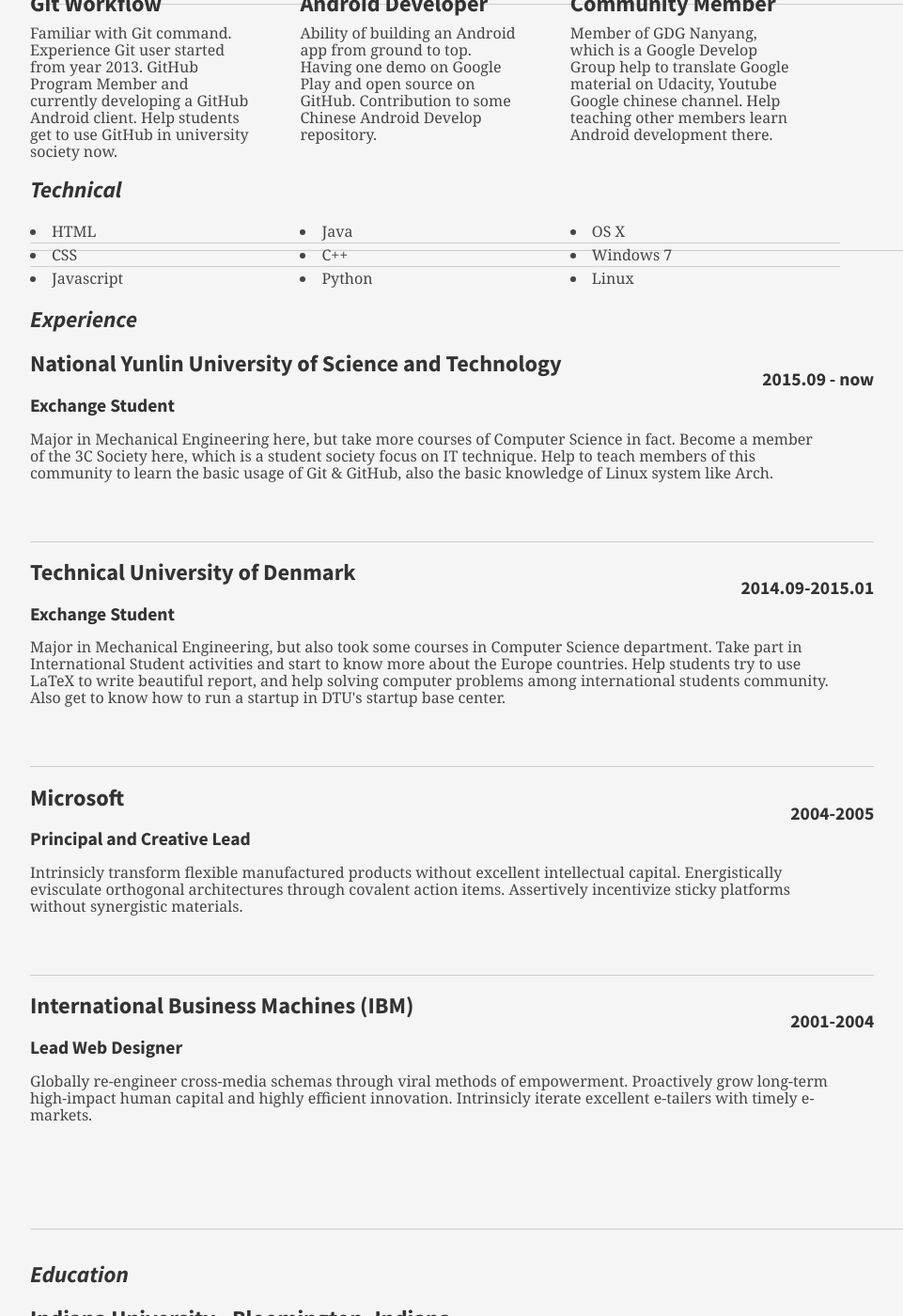
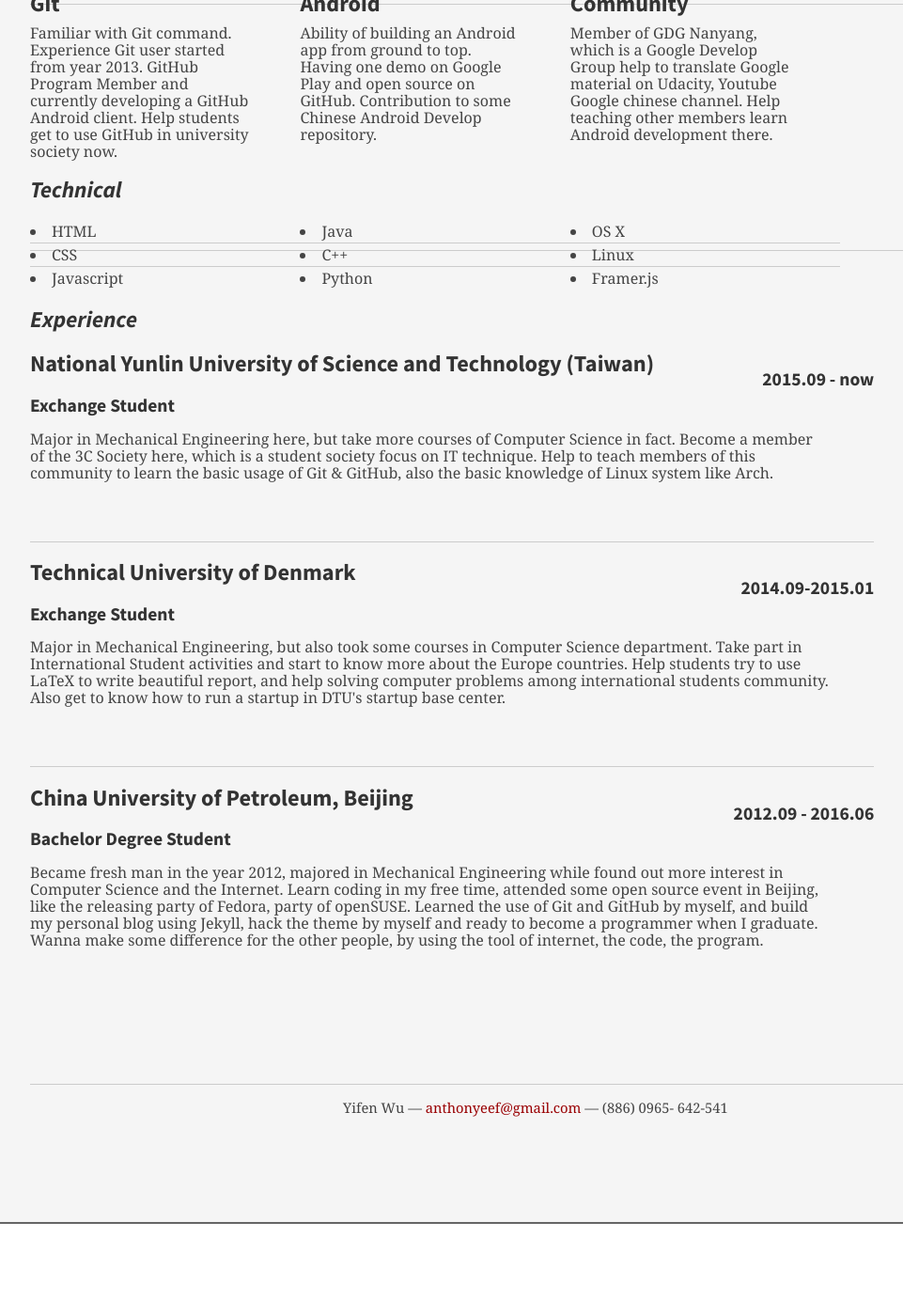
Before and after one commit to Anthonyeef/backup-of-personal-blog, a Jekyll site: the page built from resume/en/index.html, in a window 1280 px wide and 1400 px high, scrolled down 696 px. Shown: the whole window at 94% size, without its empty margins (48-1009 px from the left). Built offline with Jekyll 4.4.1, drawn with Linux system fonts in a browser that asks for light colours; nearby versions of some CDN libraries; a style sheet for code colours, icons or effects is not loaded; some of the changed text lies outside the part shown.

Commit message:
finish the resume

```diff
--- a/resume/en/index.html
+++ b/resume/en/index.html
@@ -8,7 +8,7 @@ hide: true
 
 <head>
 
-    <title>Yifen Wu | Student, Programmer, GitHub enthusiastic | anthonyeef@gmail.com</title>
+    <title>Yifen Wu's resume for GitHub </title>
     <meta http-equiv="content-type" content="text/html; charset=utf-8" />
 
     <meta name="keywords" content="" />
@@ -56,7 +56,7 @@ hide: true
                             </div>
                             <div class="yui-u">
                                 <p class="enlarge">
-                                    <p> Student from Beijing, China, currently exchanging in Taiwan, and was exchange student in Denmark. Good ability for communication with different people from various background, willing to help others to get to know how to use tools to charm their development up.</p>
+                                    <p> Student from Beijing, China, currently exchanging in Taiwan, and was exchange student in Denmark. Good ability for communication with different people from various background, willing to help others to get to know how to use tools to charm their development up. Passion for Open Source spirit.</p>
 
                                 </p>
                             </div>
@@ -70,17 +70,17 @@ hide: true
                             <div class="yui-u">
 
                                 <div class="talent">
-                                    <h2> Git Workflow</h2>
+                                    <h2> Git </h2>
                                     <p> Familiar with Git command. Experience Git user started from year 2013. GitHub Program Member and currently developing a GitHub Android client. Help students get to use GitHub in university society now.</p>
                                 </div>
 
                                 <div class="talent">
-                                    <h2>Android Developer </h2>
+                                    <h2>Android </h2>
                                     <p>Ability of building an Android app from ground to top. Having one demo on Google Play and open source on GitHub. Contribution to some Chinese Android Develop repository.</p>
                                 </div>
 
                                 <div class="talent">
-                                    <h2> Community Member </h2>
+                                    <h2> Community </h2>
                                     <p>Member of GDG Nanyang, which is a Google Develop Group help to translate Google material on Udacity, Youtube Google chinese channel. Help teaching other members learn Android development there.</p>
                                 </div>
                             </div>
@@ -106,24 +106,24 @@ hide: true
 
                                 <ul class="talent">
                                     <li>OS X</li>
-                                    <li>Windows 7</li>
-                                    <li class="last">Linux</li>
+                                    <li>Linux</li>
+                                    <li class="last"> Framer.js</li>
                                 </ul>
                             </div>
                         </div>
                         <!--// .yui-gf-->
 
-                        <div class="yui-gf">
+                        <div class="yui-gf last">
 
                             <div class="yui-u first">
                                 <h2>Experience</h2>
                             </div>
                             <!--// .yui-u -->
 
-                            <div class="yui-u">
+                            <div class="yui-u last">
 
                                 <div class="job">
-                                    <h2> National Yunlin University of Science and Technology</h2>
+                                    <h2> National Yunlin University of Science and Technology (Taiwan)</h2>
                                     <h3> Exchange Student  </h3>
                                     <h4> 2015.09 - now </h4>
                                     <p> Major in Mechanical Engineering here, but take more courses of Computer Science in fact. Become a member of the 3C Society here, which is a student society focus on IT technique. Help to teach members of this community to learn the basic usage of Git & GitHub, also the basic knowledge of Linux system like Arch.</p>
@@ -136,38 +136,16 @@ hide: true
                                     <p> Major in Mechanical Engineering, but also took some courses in Computer Science department. Take part in International Student activities and start to know more about the Europe countries. Help students try to use LaTeX to write beautiful report, and help solving computer problems among international students community. Also get to know how to run a startup in DTU's startup base center.</p>
                                 </div>
 
-                                <div class="job">
-                                    <h2>Microsoft</h2>
-                                    <h3>Principal and Creative Lead</h3>
-                                    <h4>2004-2005</h4>
-                                    <p>Intrinsicly transform flexible manufactured products without excellent intellectual capital. Energistically evisculate orthogonal architectures through covalent action items. Assertively incentivize sticky platforms without synergistic materials. </p>
+                                <div class="job last">
+                                    <h2>China University of Petroleum, Beijing </h2>
+                                    <h3>Bachelor Degree Student</h3>
+                                    <h4> 2012.09 - 2016.06 </h4>
+                                    <p> Became fresh man in the year 2012, majored in Mechanical Engineering while found out more interest in Computer Science and the Internet. Learn coding in my free time, attended some open source event in Beijing, like the releasing party of Fedora, party of openSUSE. Learned the use of Git and GitHub by myself, and build my personal blog using Jekyll, hack the theme by myself and ready to become a programmer when I graduate. Wanna make some difference for the other people, by using the tool of internet, the code, the program.</p>
                                 </div>
-
-
-                                <div class="job last">
-                                    <h2>International Business Machines (IBM)</h2>
-                                    <h3>Lead Web Designer</h3>
-                                    <h4>2001-2004</h4>
-                                    <p>Globally re-engineer cross-media schemas through viral methods of empowerment. Proactively grow long-term high-impact human capital and highly efficient innovation. Intrinsicly iterate excellent e-tailers with timely e-markets.</p>
-                                </div>
-
                             </div>
                             <!--// .yui-u -->
                         </div>
                         <!--// .yui-gf -->
-
-
-                        <div class="yui-gf last">
-                            <div class="yui-u first">
-                                <h2>Education</h2>
-                            </div>
-                            <div class="yui-u">
-                                <h2>Indiana University - Bloomington, Indiana</h2>
-                                <h3>Dual Major, Economics and English &mdash; <strong>4.0 GPA</strong> </h3>
-                            </div>
-                        </div>
-                        <!--// .yui-gf -->
-
 
                     </div>
                     <!--// .yui-b -->
@@ -177,7 +155,7 @@ hide: true
             <!--// bd -->
 
             <div id="ft">
-                <p>Jonathan Doe &mdash; <a href="mailto:name@yourdomain.com">name@yourdomain.com</a> &mdash; (313) - 867-5309</p>
+                <p>Yifen Wu &mdash; <a href="mailto:anthonyeef@gmail.com">anthonyeef@gmail.com</a> &mdash; (886) 0965- 642-541</p>
             </div>
             <!--// footer -->
 
```
Also changed, not shown: other parts of resume/en/index.html (+1 -1 lines).
